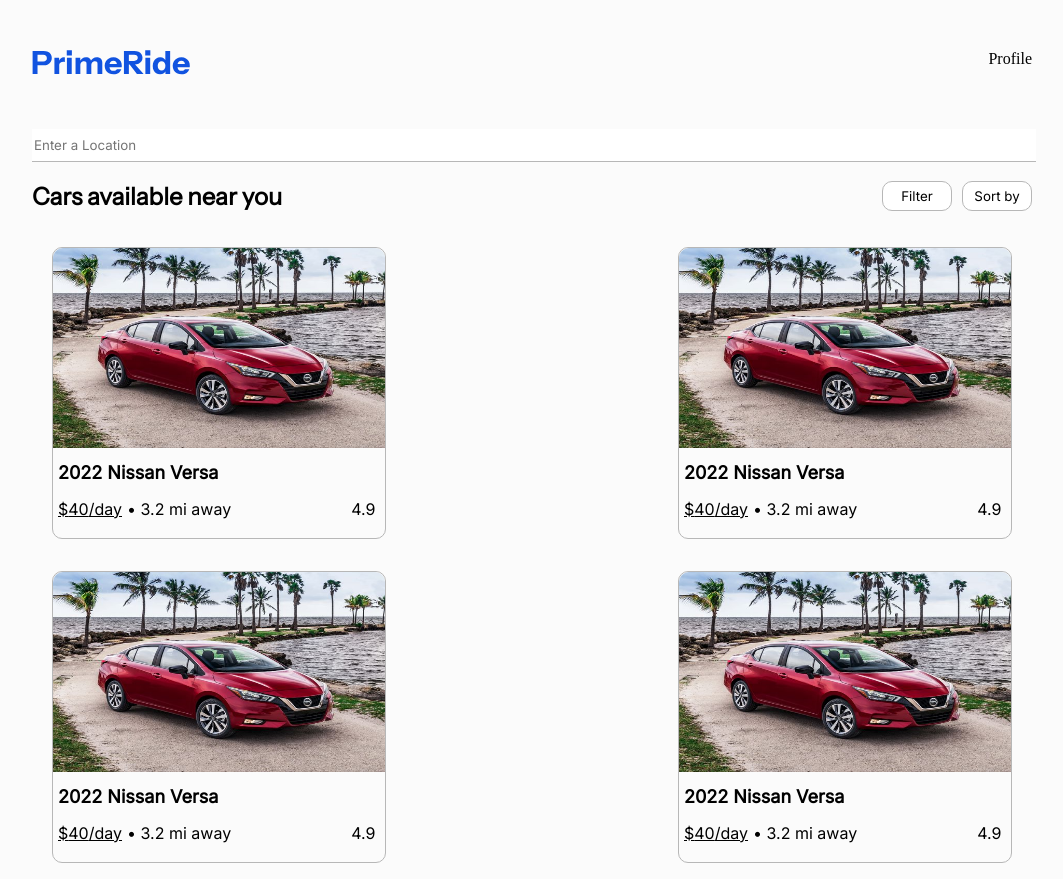
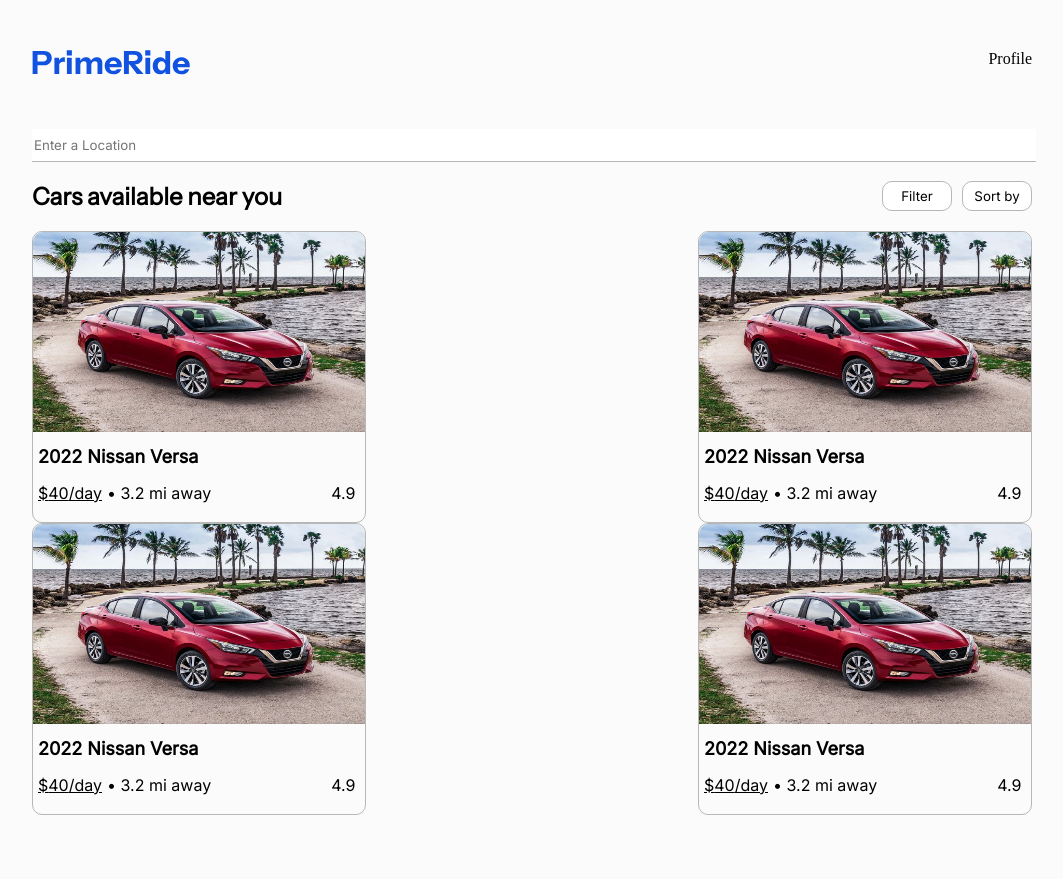
Before and after one commit to smuke/PrimeRide, a React (Vite) app: page / in a window 1280 px wide. Shown: the whole page, without its empty margins (108-1171 px from the left). After the commit the page ends 815 px from the top, so only its background shows below. Built offline with nearby package versions, Linux system fonts and the light colour scheme.

Commit message:
Update discover

```diff
--- a/src/components/Card/Card.module.css
+++ b/src/components/Card/Card.module.css
@@ -13,7 +13,6 @@
     width: 332px;
     height: 290px;
     border-radius: 10px;
-    margin: 1em 20px;
 }
 
 .car:hover {
```
